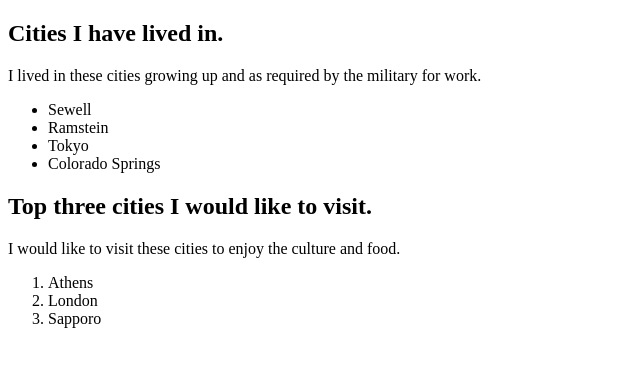
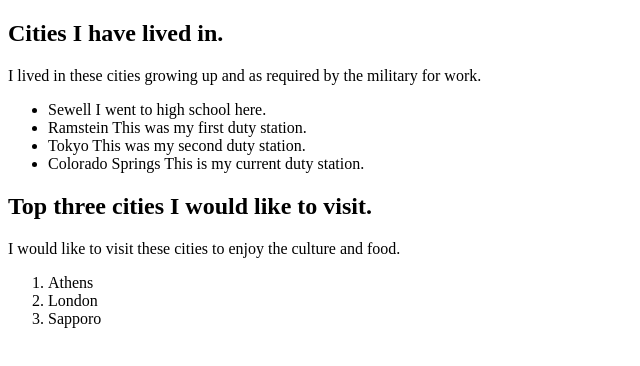
Before and after one commit to yangjingren/html-exercise-1, a plain HTML site: page index.html in a window 1280 px wide. Shown: the whole page, without its empty margins (0-640 px from the left). Drawn offline with Linux system fonts and the light colour scheme.

Commit message:
added summaries for why each city is on the list

```diff
--- a/index.html
+++ b/index.html
@@ -10,10 +10,10 @@
         I lived in these cities growing up and as required by the military for work.
       </p>
       <ul>
-        <li>Sewell</li>
-        <li>Ramstein</li>
-        <li>Tokyo</li>
-        <li>Colorado Springs</li>
+        <li>Sewell<span> I went to high school here.</span></li>
+        <li>Ramstein<span> This was my first duty station.</span></li>
+        <li>Tokyo<span> This was my second duty station.</span></li>
+        <li>Colorado Springs<span> This is my current duty station.</span></li>
       </ul>
     </section>
     <section>
```
